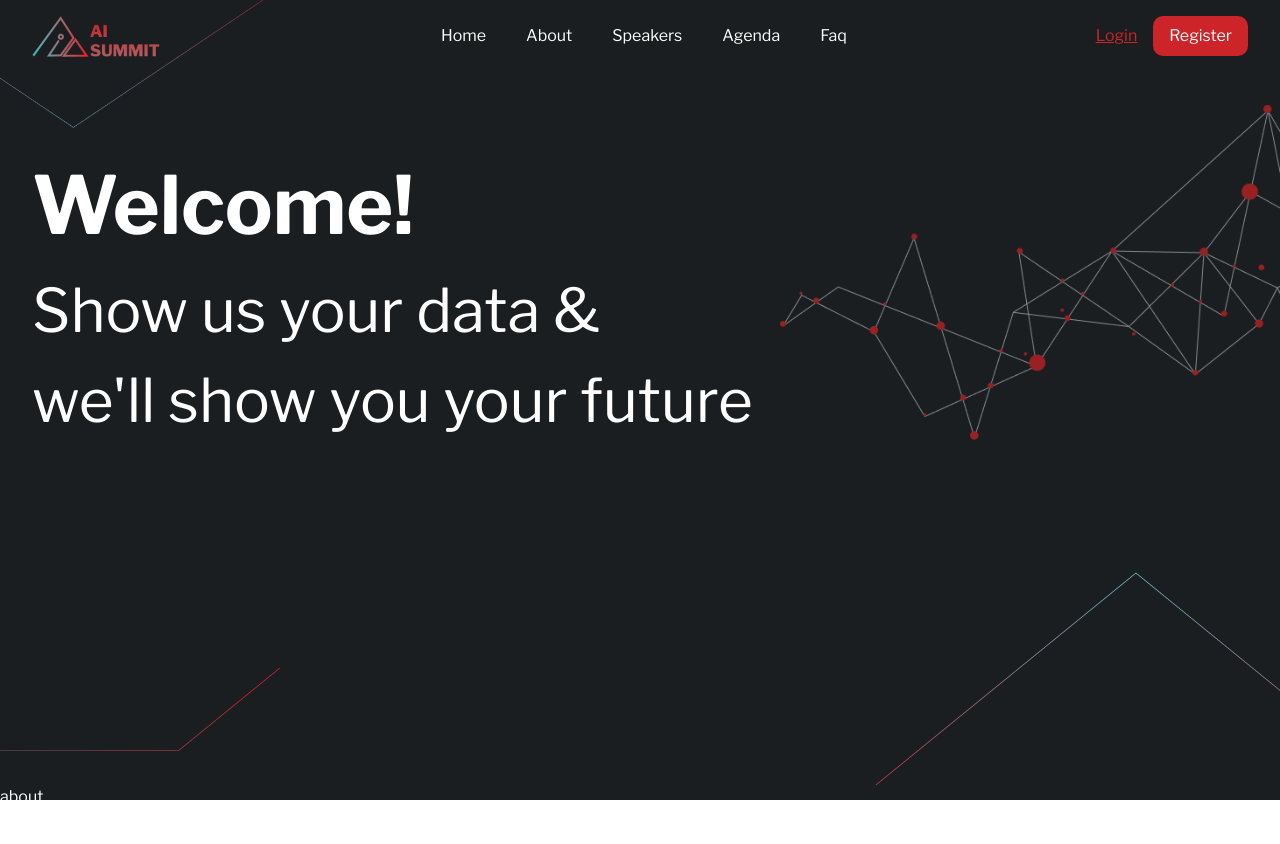
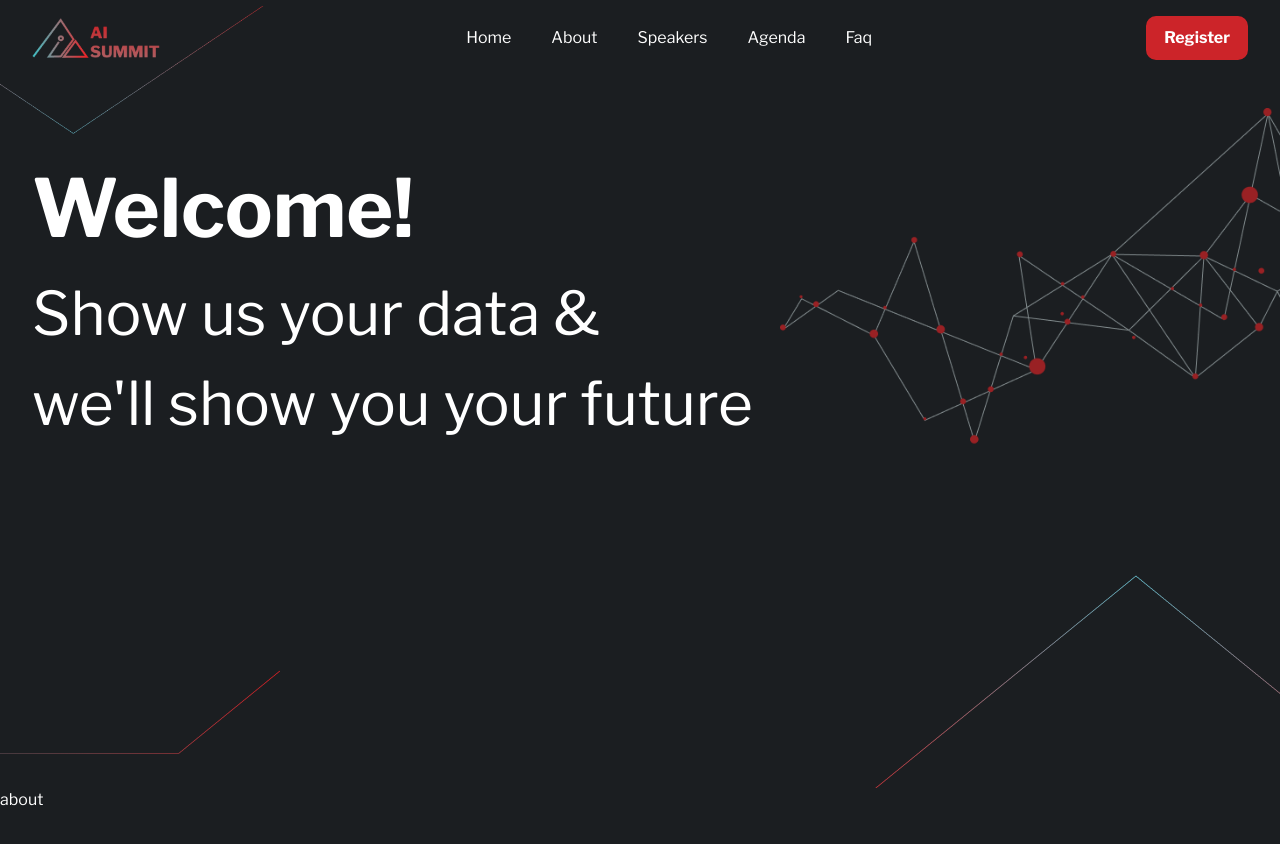
Before and after one commit to MarouaneBenbetka/AI-Summit, a React (Vite) app: page / in a window 1280 px wide. Shown: the top 844 px of the page. Built offline with nearby package versions, Linux system fonts and the light colour scheme.

Commit message:
nav bar fix

```diff
--- a/src/App.css
+++ b/src/App.css
@@ -7,3 +7,7 @@
 ::-webkit-scrollbar {
 	display: none;
 }
+
+html {
+	scroll-behavior: smooth;
+}
--- a/src/App.jsx
+++ b/src/App.jsx
@@ -11,7 +11,7 @@ import "./App.css";
 
 function App() {
 	return (
-		<div className=" bg-dark h-screen text-white font-libre-franklin">
+		<div className=" bg-dark text-white font-libre-franklin relative">
 			<Navbar />
 			<Hero />
 			<About />
--- /dev/null
+++ b/src/components/navbar/Nav.jsx
@@ -0,0 +1,80 @@
+import React, { useState } from "react";
+import logo from "../../assets/logo.png";
+import logoLine from "../../assets/logoLine.png";
+import { navLinks } from "../../data/data";
+import { FaBars, FaTimes } from "react-icons/fa";
+
+import { motion } from "framer-motion";
+import { navVariants } from "../../styles/motion";
+
+const Nav = () => {
+	const [navMobile, setNavMobile] = useState(false);
+	const [isHover, setIsHover] = useState(null);
+	return (
+		<div className="flex justify-between items-center  px-4 sm:px-8  py-4 md:px-4 lg:px-8">
+			<div>
+				<img src={logo} alt="logoImg" className="w-[10rem]" />
+			</div>
+			<ul className="hidden md:flex items-center md:gap-6 lg:gap-10">
+				{navLinks.map((navLink, index) => (
+					<li key={index}>
+						<a
+							href={`#${navLink.id}`}
+							className="active:underline"
+							onClick={() => setIsHover(navLink.id)}
+						>
+							{navLink.title}
+						</a>
+						{navLink.id === isHover && (
+							<div className="w-full h-[4px] bg-red"></div>
+						)}
+					</li>
+				))}
+			</ul>
+
+			<div className="hidden md:flex items-center gap-4">
+				<button className="px-4 py-2 text-white bg-red rounded-[10px]">
+					Register
+				</button>
+			</div>
+
+			<div className="block md:hidden relative">
+				{navMobile ? (
+					<FaTimes
+						className="text-3xl"
+						onClick={() => setNavMobile(!navMobile)}
+					/>
+				) : (
+					<FaBars
+						className="text-3xl"
+						onClick={() => setNavMobile(!navMobile)}
+					/>
+				)}
+
+				{navMobile && (
+					<div className="absolute flex flex-col z-20 items-center gap-4 bg-black px-8 py-4 text-center top-10 right-0">
+						<ul className="flex flex-col gap-10">
+							{navLinks.map((navLink, index) => (
+								<li key={index}>
+									<a
+										href={`#${navLink.id}`}
+										onClick={() => setNavMobile(false)}
+									>
+										{navLink.title}
+									</a>
+								</li>
+							))}
+						</ul>
+						<div className="flex flex-col gap-4">
+							<button className="px-4 py-2 text-white bg-red rounded-[10px]">
+								Register
+							</button>
+						</div>
+					</div>
+				)}
+			</div>
+		</div>
+	);
+};
+
+export default Nav;
--- a/src/components/navbar/index.jsx
+++ /dev/null
@@ -1,66 +0,0 @@
-import React, {useState} from 'react'
-import logo from '../../assets/logo.png'
-import logoLine from '../../assets/logoLine.png'
-import { navLinks } from '../../data/data'
-import {FaBars, FaTimes} from 'react-icons/fa'
-
-import {motion} from 'framer-motion'
-import {navVariants} from '../../styles/motion'
-
-const Nav = () => {
-    const [navMobile,setNavMobile] = useState(false)
-    const [isHover,setIsHover] = useState(null)
-    return (
-    <motion.div
-    variants={navVariants}
-    initial="hidden"
-    whileInView="show"
-    className='flex justify-between items-center  px-4 sm:px-8  py-4 md:px-4 lg:px-8' >
-        <div>
-            <img src={logo} alt="logoImg" className='w-[10rem]' />
-            <img src={logoLine} alt="lineImg" className='absolute top-0 left-0 z-0 w-[15rem] sm:w-[17rem] md:w-[15rem] lg:w-[17rem] h-[8rem]' />
-        </div>
-        <ul className='hidden md:flex items-center md:gap-6 lg:gap-10' >
-            {navLinks.map((navLink,index)=> (
-                <li key={index} >
-                    <a href={`#${navLink.id}`} className='active:underline' onClick={()=>setIsHover(navLink.id)} >{navLink.title}</a>
-                    {navLink.id === isHover && (
-                        <div className='w-full h-[4px] bg-red'></div>
-                    )}
-                </li>
-            ))}
-        </ul>
-
-        <div className='hidden md:flex items-center gap-4' >
-            <button className='text-red underline' >Login</button>
-            <button className='px-4 py-2 text-white bg-red rounded-[10px]' >Register</button>
-        </div>
-
-        <div className='block md:hidden relative' >
-            {navMobile ? (
-                <FaTimes className='text-3xl' onClick={()=>setNavMobile(!navMobile)} />
-            ):(
-                <FaBars className='text-3xl' onClick={()=>setNavMobile(!navMobile)} />
-            )}
-
-            {navMobile && (
-                <div className='absolute flex flex-col z-20 items-center gap-4 bg-black px-8 py-4 text-center top-10 right-0' >
-                <ul className='flex flex-col gap-10' >
-                    {navLinks.map((navLink,index)=> (
-                        <li key={index} >
-                            <a href={`#${navLink.id}`} onClick={()=>setNavMobile(false)} >{navLink.title}</a>
-                        </li>
-                    ))}
-                </ul>
-                <div className='flex flex-col gap-4' >
-                    <button className='text-red underline' >Login</button>
-                    <button className='px-4 py-2 text-white bg-red rounded-[10px]' >Register</button>
-                </div>
-            </div>
-            )}
-        </div>
-    </motion.div>
-  )
-}
-
-export default Nav
--- a/src/sections/About.jsx
+++ b/src/sections/About.jsx
@@ -1,5 +1,9 @@
 const About = () => {
-	return <section id="about">about</section>;
+	return (
+		<section id="about" className="h-screen">
+			about
+		</section>
+	);
 };
 
 export default About;
--- a/src/sections/Hero.jsx
+++ b/src/sections/Hero.jsx
@@ -1,32 +1,41 @@
 import React from "react";
-import line from '../assets/line.png'
-import underline from '../assets/underline.png'
-import lineGauch from '../assets/lineGauch.png'
+import line from "../assets/line.png";
+import underline from "../assets/underline.png";
+import lineGauch from "../assets/lineGauch.png";
+import logoLine from "../assets/logoLine.png";
 
-import {motion} from 'framer-motion'
-import { staggerContainer, textVariant } from '../styles/motion'
+import { motion } from "framer-motion";
+import { staggerContainer, textVariant } from "../styles/motion";
 
 const Hero = () => {
 	return (
 		<motion.section
 			id="home"
-	className="h-[89vh] pl-4 sm:pl-8 pr-4 sm:pr-8 md:pr-0 relative"
+			className="h-[89vh] min-h-[500px] pl-4 sm:pl-8 pr-4 sm:pr-8 md:pr-0 relative"
 			variants={staggerContainer}
-    initial='hidden'
-    whileInView='show'
-    viewport={{once:false, amount: 0.25}}
+			initial="hidden"
+			whileInView="show"
+			viewport={{ once: false, amount: 0.25 }}
 		>
-		<div className="flex items-center pt-[2rem] justify-center md:justify-between w-full" >
+			<img
+				src={logoLine}
+				alt="lineImg"
+				className="absolute -top-[70px] left-0 z-0 w-[15rem] sm:w-[17rem] md:w-[15rem] lg:w-[17rem] h-[8rem] "
+			/>
+			<div className="flex items-center pt-20 sm:pt-[2rem] justify-center md:justify-between w-full">
 				<div>
 					<motion.h1
 						className=" text-[50px] sm:text-[70px] md:text-[60px] text-center md:text-left w-full lg:text-[60px] xl:text-[80px] font-bold font-libre-franklin"
 						variants={textVariant(1.1)}
-				>Welcome!</motion.h1>
+					>
+						Welcome!
+					</motion.h1>
 					<motion.p
 						className="text-[35px] sm:text-[50px] md:text-[30px] text-center md:text-left lg:text-[40px] xl:text-[60px]"
 						variants={textVariant(1.4)}
 					>
-					Show us your data & <br /> we'll show you your future</motion.p>
+						Show us your data & <br /> we'll show you your future
+					</motion.p>
 				</div>
 				<motion.img
 					src={line}
@@ -47,9 +56,8 @@ const Hero = () => {
 				className="absolute bottom-4 left-0"
 				variants={textVariant(1.3)}
 			/>
-
 		</motion.section>
-	)
+	);
 };
 
 export default Hero;
--- a/src/sections/Navbar.jsx
+++ b/src/sections/Navbar.jsx
@@ -1,12 +1,93 @@
-import React from 'react'
-import Nav from '../components/navbar'
+import { useState } from "react";
+import logo from "../assets/logo.png";
+import { navLinks } from "../data/data";
+import { FaBars, FaTimes } from "react-icons/fa";
+import "../styles/style.css";
 
 const Navbar = () => {
-  return (
-	<div className='z-20 sticky top-0' >
-		<Nav />
-	</div>
-  )
-}
+	const [navMobile, setNavMobile] = useState(false);
+	const [isHover, setIsHover] = useState(null);
+	const [color, setColor] = useState(false);
 
-export default Navbar
+	const changeColor = () => {
+		console.log("Hi");
+		if (window.scrollY >= 90) {
+			setColor(true);
+		} else {
+			setColor(false);
+		}
+	};
+
+	window.addEventListener("scroll", changeColor);
+
+	return (
+		<div
+			className={
+				"z-20 sticky top-0 " + (color ? "bg-dark" : "bg-transparent")
+			}
+		>
+			<div className="flex justify-between items-center  px-4 sm:px-8  py-4 md:px-4 lg:px-8">
+				<div>
+					<img src={logo} alt="logoImg" className="w-[10rem]" />
+				</div>
+				<ul className="hidden md:flex items-center md:gap-6 lg:gap-10">
+					{navLinks.map((navLink, index) => (
+						<li key={index} className="relative">
+							<a
+								href={index === 0 ? "#" : `#${navLink.id}`}
+								className={"nav-link"}
+								onClick={() => setIsHover(navLink.id)}
+							>
+								{navLink.title}
+							</a>
+						</li>
+					))}
+				</ul>
+
+				<div className="hidden md:flex items-center gap-4">
+					<button className="px-4 py-2 text-white bg-red rounded-[10px] font-semibold border-2 border-red hover:bg-dark hover:text-red transition">
+						Register
+					</button>
+				</div>
+
+				<div className="block md:hidden relative">
+					{navMobile ? (
+						<FaTimes
+							className="text-3xl"
+							onClick={() => setNavMobile(!navMobile)}
+						/>
+					) : (
+						<FaBars
+							className="text-3xl"
+							onClick={() => setNavMobile(!navMobile)}
+						/>
+					)}
+
+					{navMobile && (
+						<div className="absolute flex flex-col z-20 items-center gap-4 bg-black px-8 py-4 text-center top-10 right-0">
+							<ul className="flex flex-col gap-10">
+								{navLinks.map((navLink, index) => (
+									<li key={index}>
+										<a
+											href={`#${navLink.id}`}
+											onClick={() => setNavMobile(false)}
+										>
+											{navLink.title}
+										</a>
+									</li>
+								))}
+							</ul>
+							<div className="flex flex-col gap-4">
+								<button className="px-4 py-2 text-white bg-red rounded-[10px]  ">
+									Register
+								</button>
+							</div>
+						</div>
+					)}
+				</div>
+			</div>
+		</div>
+	);
+};
+
+export default Navbar;
--- a/src/styles/style.css
+++ b/src/styles/style.css
@@ -0,0 +1,28 @@
+.nav-link::after {
+	content: "";
+	position: absolute;
+	background-color: #cc2429;
+	height: 3px;
+	width: 0;
+	left: 0;
+	bottom: -10px;
+	transition: 0.3s;
+}
+
+.nav-link:hover {
+	color: white;
+}
+.nav-link:hover::after {
+	width: 100%;
+}
+
+.selected-link::after {
+	content: "";
+	position: absolute;
+	background-color: #cc2429;
+	height: 3px;
+	width: 100%;
+	left: 0;
+	bottom: -10px;
+	transition: 0.3s;
+}
```
Also changed, not shown: 1 other file (tests, documents, lock files or other folders). Lines whose indentation alone changed are shown as unchanged.
